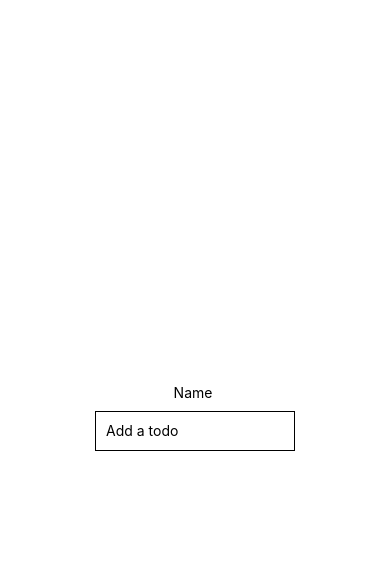
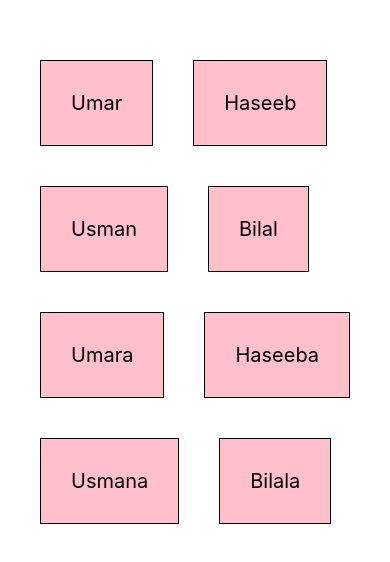
Before and after one commit to UmarAsif737/React-Native-Todo-App, a React Native app: screen / in a window 390 px wide. Shown: the top 562 px of the page. Built offline with nearby package versions, Linux system fonts and the light colour scheme.

Commit message:
Touchable opacity learned

```diff
--- a/App.js
+++ b/App.js
@@ -1,24 +1,41 @@
 import { StatusBar } from "expo-status-bar";
 import { useState } from "react";
-import { StyleSheet, Text, View, TextInput } from "react-native";
+import {
+  StyleSheet,
+  Text,
+  View,
+  TextInput,
+  FlatList,
+  TouchableOpacity,
+} from "react-native";
 
 export default function App() {
-  const [name, setName] = useState("");
-  const handleChange = (e) => {
-    // console.log(e.target);
-    setName(e);
+  const [name, setName] = useState([
+    { name: "Umar", id: 1 },
+    { name: "Haseeb", id: 2 },
+    { name: "Usman", id: 3 },
+    { name: "Bilal", id: 4 },
+    { name: "Umara", id: 5 },
+    { name: "Haseeba", id: 6 },
+    { name: "Usmana", id: 7 },
+    { name: "Bilala", id: 8 },
+  ]);
+  const pressHandler = (id) => {
+    console.log(id);
+    setName(name.filter((item) => item.id !== id));
   };
+
   return (
     <View style={styles.container}>
-      <View>
-        <Text style={styles.text}>Name {name}</Text>
-      </View>
-      <TextInput
-        style={styles.input}
-        onChangeText={handleChange}
-        value={name}
-        name="todo"
-        placeholder="Add a todo"
+      <FlatList
+        numColumns={2}
+        renderItem={({ item }) => (
+          <TouchableOpacity onPress={() => pressHandler(item.id)}>
+            <Text style={styles.item}>{item.name}</Text>
+          </TouchableOpacity>
+        )}
+        data={name}
+        keyExtractor={(item) => item.id.toString()}
       />
     </View>
   );
@@ -28,15 +45,16 @@ const styles = StyleSheet.create({
   container: {
     flex: 1,
     backgroundColor: "#fff",
-    alignItems: "center",
-    justifyContent: "center",
+    paddingTop: 40,
+    paddingHorizontal: 20,
   },
-  input: {
-    height: 40,
-    width: 200,
+  item: {
     borderColor: "black",
     borderWidth: 1,
-    margin: 10,
-    padding: 10,
+    margin: 20,
+    padding: 30,
+    backgroundColor: "pink",
+    color: "black",
+    fontSize: 20,
   },
 });
```
